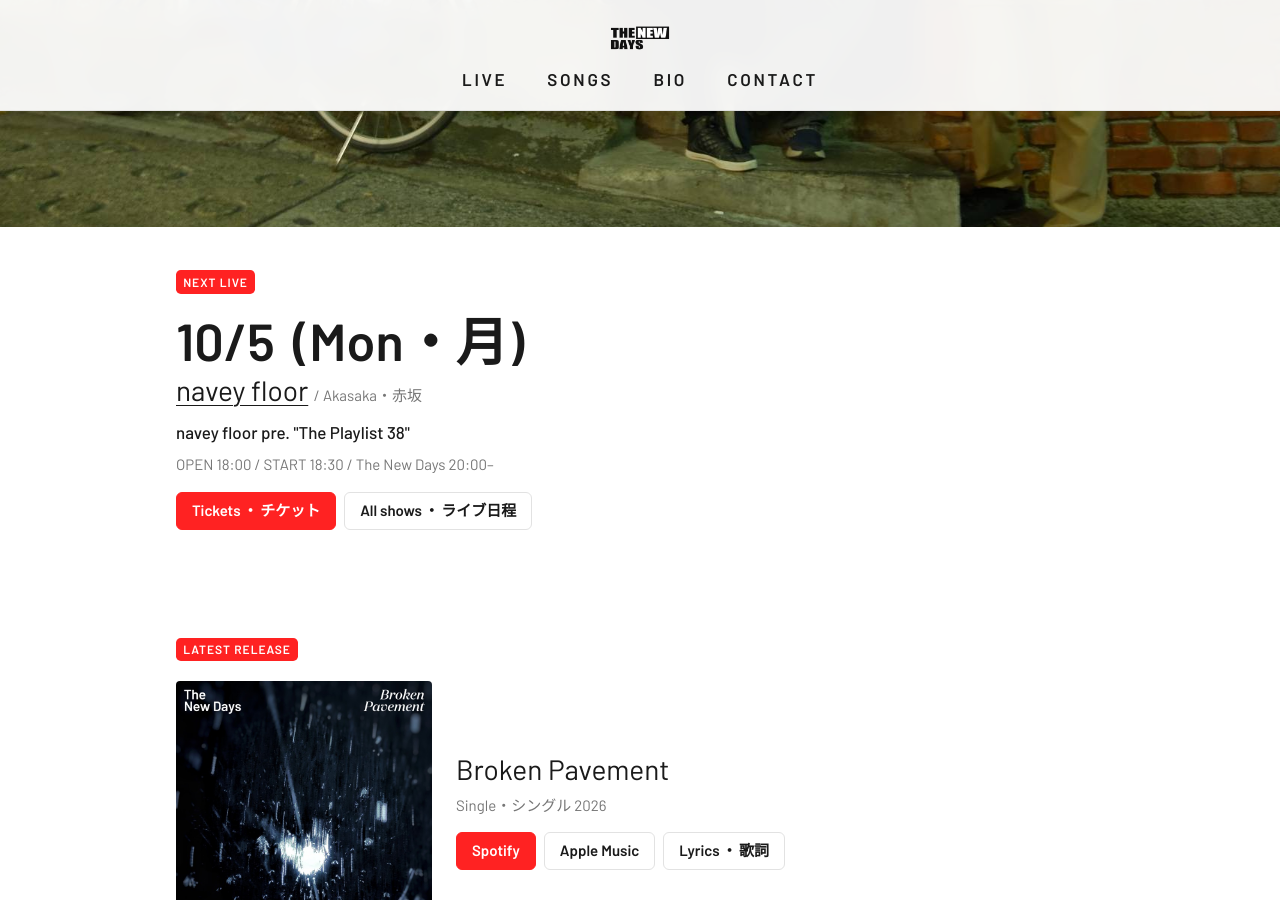
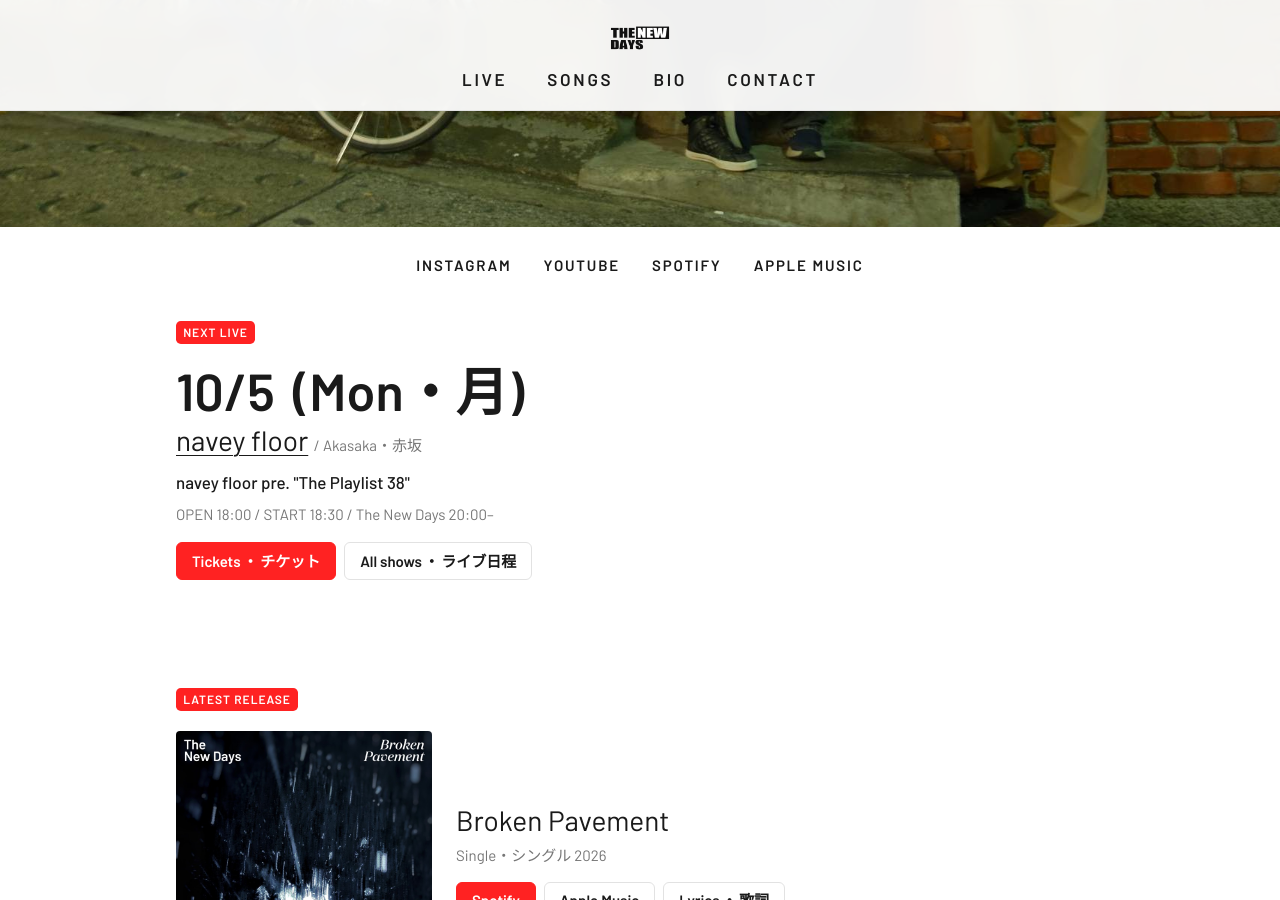
Before and after one commit to Shuster-h/thenewdays-preview, a Jekyll site: the page built from index.html, in a window 1280 px wide and 900 px high, scrolled down 514 px. Built offline with Jekyll 4.4.1, drawn with Linux system fonts in a browser that asks for light colours.

Commit message:
Put the social links under the hero, not only in the footer
On a phone the footer sits below six videos, so nobody reaches it.

```diff
--- a/index.html
+++ b/index.html
@@ -6,6 +6,15 @@ description: "The New Days — a rock trio from Tokyo. Live dates, songs, lyrics
 
 <section id="hero">
 <img src="{{ '/images/hero.jpg' | relative_url }}" alt="The New Days" width="1706" height="960">
+</section>
+
+<section id="social">
+<ul>
+<li><a href="https://instagram.com/the.new.days">Instagram</a></li>
+<li><a href="https://www.youtube.com/channel/UCcC7ZLQEEbFggrMweJEHKHA">YouTube</a></li>
+<li><a href="https://open.spotify.com/artist/1NuL3y1D6OM459F57AKP2g">Spotify</a></li>
+<li><a href="https://music.apple.com/jp/artist/the-new-days/1783763405">Apple Music</a></li>
+</ul>
 </section>
 
 {% assign next = site.data.shows | first -%}
--- a/style.css
+++ b/style.css
@@ -178,6 +178,33 @@ h2.second {
     main > section {
         padding-inline: 2rem;
     }
+}
+
+/* --- social row, straight under the hero --------------------------------- */
+
+#social {
+    padding-block: 1.5rem 0;
+}
+
+#social ul {
+    display: flex;
+    flex-wrap: wrap;
+    justify-content: center;
+    gap: 0.75rem 2rem;
+    list-style: none;
+}
+
+#social a {
+    font: 600 var(--small)/1 var(--sans-serif);
+    letter-spacing: 0.12em;
+    text-transform: uppercase;
+    text-decoration: none;
+    padding-bottom: 0.3em;
+    border-bottom: 2px solid transparent;
+}
+
+#social a:hover {
+    border-bottom-color: var(--accent);
 }
 
 /* --- shows --------------------------------------------------------------- */
```
